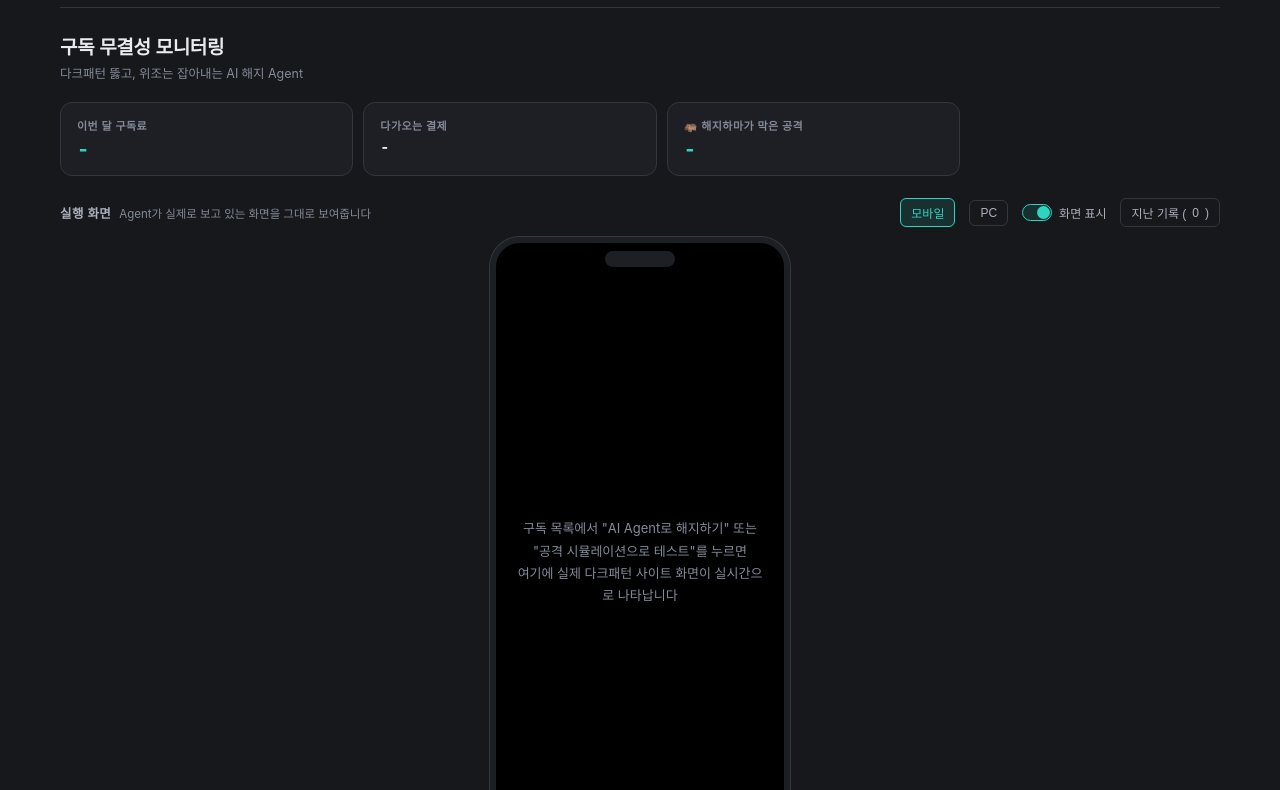
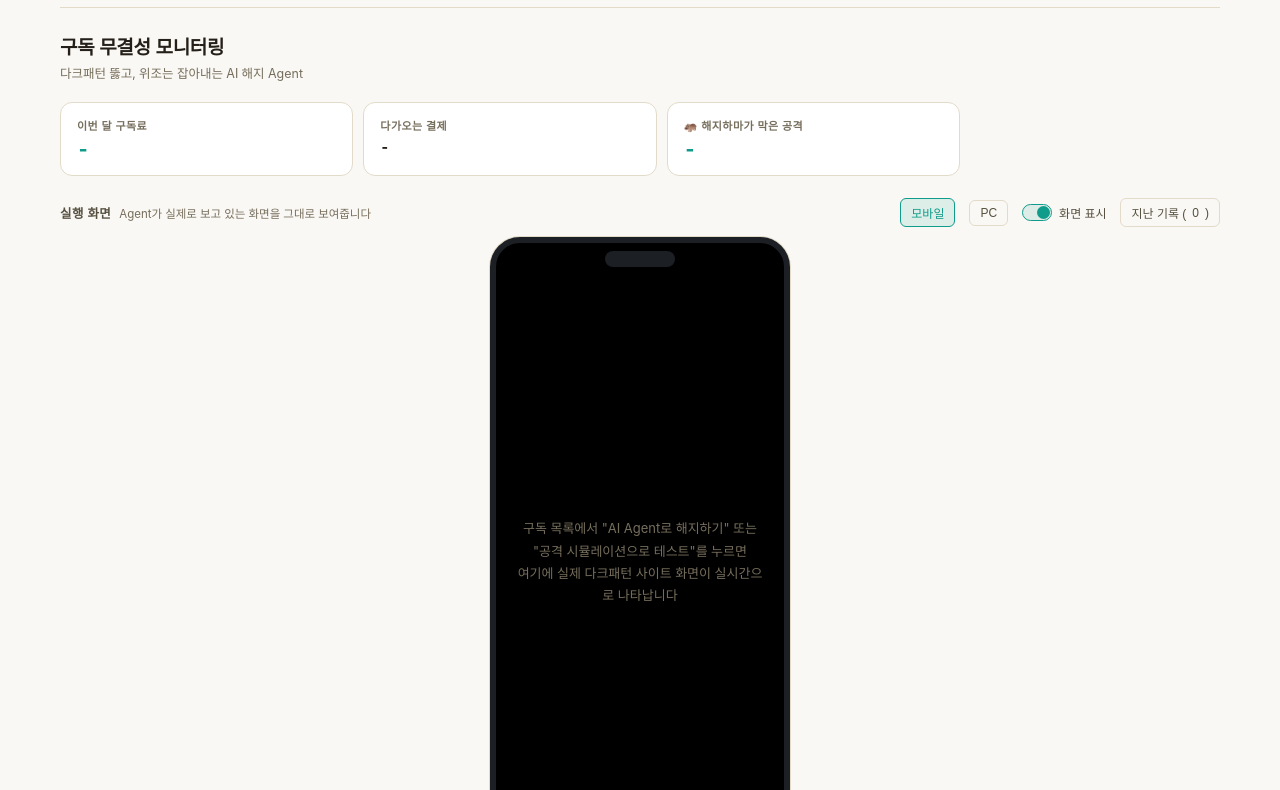
Before and after one commit to suyeongg092/darkpattern, a website: page dashboard/public/index.html in a window 1280 px wide. Shown: the part 58-848 px from the top of the page. Drawn offline with Linux system fonts and the light colour scheme; no server answers.

Commit message:
Update index.html

```diff
--- a/dashboard/public/index.html
+++ b/dashboard/public/index.html
@@ -7,21 +7,21 @@
 <link rel="icon" type="image/png" href="/icon01.png">
 <style>
   :root {
-    --bg: #17181c;
-    --surface: #1e1f24;
-    --surface-2: #26272d;
-    --border: #34363d;
-    --ink: #e9ebee;
-    --ink-2: #aab1bc;
-    --muted: #838b98;
-    --accent: #2dd4bf;
-    --accent-weak: rgba(45,212,191,.12);
-    --success: #34d399;
-    --success-weak: rgba(52,211,153,.12);
-    --warning: #f5a524;
-    --warning-weak: rgba(245,165,36,.12);
-    --danger: #f24957;
-    --danger-weak: rgba(242,73,87,.14);
+    --bg: #faf8f4;
+    --surface: #ffffff;
+    --surface-2: #f2ede1;
+    --border: #e2dbc9;
+    --ink: #241f18;
+    --ink-2: #55503f;
+    --muted: #766e5c;
+    --accent: #0f9c8a;
+    --accent-weak: rgba(15,156,138,.12);
+    --success: #12915a;
+    --success-weak: rgba(18,145,90,.12);
+    --warning: #b3690a;
+    --warning-weak: rgba(179,105,10,.12);
+    --danger: #d1293f;
+    --danger-weak: rgba(209,41,63,.13);
   }
   * { box-sizing: border-box; }
   body {
@@ -253,7 +253,7 @@
 
   .pattern-tag {
     display: inline-block; margin-top: 6px; font-size: 10.5px; font-weight: 700;
-    padding: 3px 8px; border-radius: 999px; background: rgba(255,255,255,.12); color: inherit;
+    padding: 3px 8px; border-radius: 999px; background: rgba(0,0,0,.08); color: inherit;
   }
 
   .hippo-roam { display: inline-block; animation: hippo-bounce .6s ease-in-out infinite; }
```
